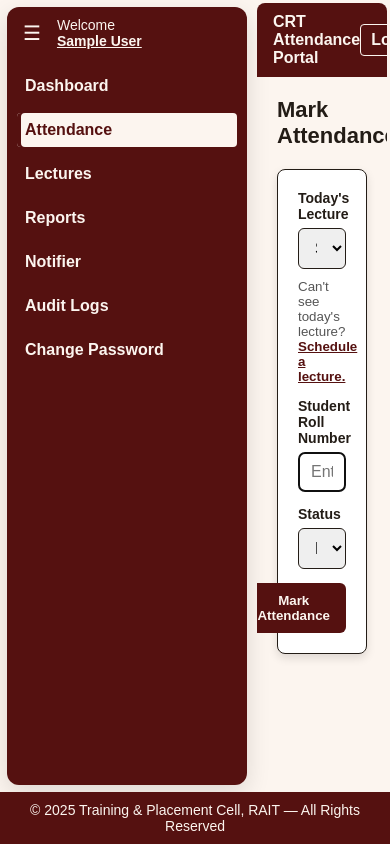
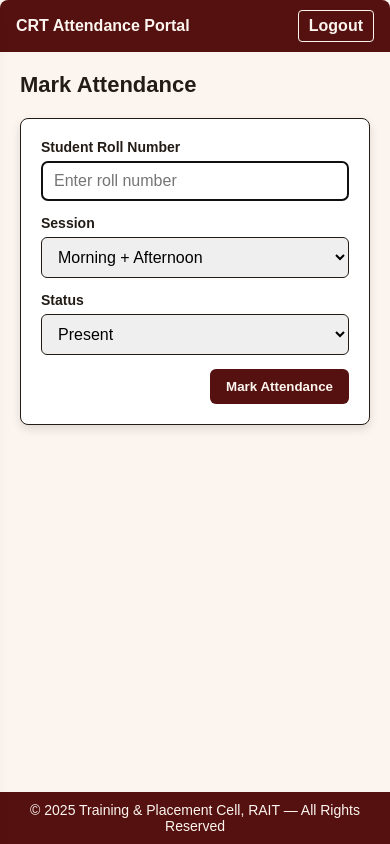
Before and after one commit to Starpredetor/tpc_attendance_dashboard, a Django app: page /attendance/attendance/mark/ in a window 390 px wide. Run offline with Django 5.2, Linux system fonts and the light colour scheme; the visitor is signed in with stand-in values (Sample User, id 1); data that the repository does not hold is empty.

Commit message:
> cleared unecessary vies from volunteer@views.py > debug statements in services.py > implemented explicit regular expression checking for roll number string in mark attendance > implmented error messages for views > changed the working of mark attendance now it only takes roll number and marks present for the batches mentioned in the select drop down > made UI/UX changes to phone view of mark_attendance page to be better visible on phone screen > implmented edit lecture modal both in front and back end > settings.py added list of allowed hosts DEBUG ONLY

```diff
--- a/attendance/services.py
+++ b/attendance/services.py
@@ -28,8 +28,7 @@ def mark_absent_for_date(target_date: date | None = None):
     lectures = Lecture.objects.filter(date=target_date)
 
     if not lectures.exists():
-        return  # No lectures today → do nothing
-
+        return
     for lecture in lectures:
         students = Student.objects.filter(
             batch=lecture.batch,
@@ -41,9 +40,7 @@ def mark_absent_for_date(target_date: date | None = None):
             lecture=lecture,
             status=PRESENT,
         ).values_list("student_id", flat=True)
-
         absent_students = students.exclude(id__in=present_student_ids)
-
         for student in absent_students:
             AttendanceRecord.objects.get_or_create(
                 student=student,
@@ -52,6 +49,7 @@ def mark_absent_for_date(target_date: date | None = None):
                     "status": ABSENT,
                 },
             )
+        print(f"Marked {len(absent_students) or 0} absent for lecture {lecture.id} on {target_date}")
         AuditLog.objects.create(
         action="EOD_ABSENCE_MARK",
         metadata={"date": str(target_date)},
--- a/attendance/views.py
+++ b/attendance/views.py
@@ -7,6 +7,7 @@ from django.contrib.auth.decorators import login_required, user_passes_test
 from students.models import Student
 from django.core.paginator import Paginator
 from django.urls import reverse
+import re
 
 
 
@@ -41,50 +42,54 @@ def admin_attendance_list(request):
 
 
 
-
 @login_required
 def mark_attendance(request):
     today = timezone.localdate()
-    # Only today's lectures
-    todays_lectures = Lecture.objects.filter(date=today)
 
-    # Lecture context (for GET + POST redirect preservation)
-    selected_lecture_id = request.GET.get("lecture")
-
-    if request.method == "POST":
-        lecture_id = request.POST.get("lecture")
-        roll_number = request.POST.get("roll_number")
-        status = request.POST.get("status")
-
-
-        if not lecture_id or not roll_number or not status:
-            messages.error(request, "All fields are required.")
-            return redirect(f"{reverse('mark_attendance')}?lecture={lecture_id}")
-
-
-        lecture = get_object_or_404(
-            Lecture,
-            id=lecture_id,
-            date=today,
+    if request.method == "GET":
+        return render(
+            request,
+            "attendance/volunteer_attendance_view.html",
         )
 
-        try:
-            student = Student.objects.get(
-                roll_number=roll_number,
-                is_active=True,
-            )
-        except Student.DoesNotExist:
-            messages.error(request, "Invalid roll number.")
-            return redirect(f"{reverse('mark_attendance')}?lecture={lecture.id}")
+    roll_number = request.POST.get("roll_number")
+    if not re.match(r'^(23|24)[A-Z]{2}\d{4}$', roll_number):
+        messages.error(request, "Invalid roll number format. Enter Manually.")
+        return redirect("mark_attendance")
 
-        if student.batch != lecture.batch or student.slot != lecture.slot:
-            messages.error(
-                request,
-                "Student does not belong to this lecture's batch or slot. From Batch: "f"{student.batch.name}")
-            return redirect(f"{reverse('mark_attendance')}?lecture={lecture.id}")
+    status = request.POST.get("status")
+    session_part = request.POST.get("session_part", "BOTH")
 
+    if not roll_number or not status:
+        messages.error(request, "Roll number and status are required.")
+        return redirect("mark_attendance")
 
-        attendance, created = AttendanceRecord.objects.update_or_create(
+    try:
+        student = Student.objects.get(roll_number=roll_number, is_active=True)
+    except Student.DoesNotExist:
+        messages.error(request, "Invalid roll number. Student not found.")
+        return redirect("mark_attendance")
+
+    lectures_qs = Lecture.objects.filter(
+        date=today,
+        batch=student.batch,
+        slot=student.slot,
+    )
+
+    if session_part != "BOTH":
+        lectures_qs = lectures_qs.filter(lecture_type=session_part)
+
+    if not lectures_qs.exists():
+        messages.error(
+            request,
+            "No matching lectures found for this student today."
+        )
+        return redirect("mark_attendance")
+
+    marked_sessions = []
+
+    for lecture in lectures_qs:
+        AttendanceRecord.objects.update_or_create(
             student=student,
             lecture=lecture,
             defaults={
@@ -92,28 +97,18 @@ def mark_attendance(request):
                 "marked_by": request.user,
             },
         )
+        marked_sessions.append(lecture.get_lecture_type_display())
 
-        if created:
-            messages.success(
-                request,
-                f"{student.roll_number} marked {status}"
-            )
-        else:
-            messages.info(
-                request,
-                f"{student.roll_number} updated to {status}"
-            )
+    session_text = " & ".join(sorted(set(marked_sessions)))
 
-        return redirect(f"{reverse('mark_attendance')}?lecture={lecture.id}")
+    messages.success(
+        request,
+        f"{student.roll_number} ({student.batch.name}) marked "
+        f"{'Present' if status == 'P' else 'Absent'} "
+        f"for {session_text} session(s)."
+    )
 
-    return render(
-        request,
-        "attendance/volunteer_attendance_view.html",
-        {
-            "todays_lectures": todays_lectures,
-            "selected_lecture_id": selected_lecture_id,
-        },
-    )
+    return redirect("mark_attendance")
 
 
 @login_required
--- a/lectures/urls.py
+++ b/lectures/urls.py
@@ -1,4 +1,3 @@
-# lectures/urls.py
 from django.urls import path
 from .views import manage_lectures, edit_lecture, delete_lecture, create_lecture
 
--- a/templates/attendance/admin_attendance_list.html
+++ b/templates/attendance/admin_attendance_list.html
@@ -100,7 +100,6 @@
 
 <h2>Student Attendance Overview</h2>
 
-<!-- SEARCH -->
 <form method="get" class="search-bar">
     <input type="text" name="q" placeholder="Search by roll no / name" value="{{ request.GET.q }}">
     <button type="submit">Search</button>
--- a/templates/attendance/volunteer_attendance_view.html
+++ b/templates/attendance/volunteer_attendance_view.html
@@ -90,6 +90,41 @@
     font-weight: bold;
     cursor: pointer;
 }
+@media (max-width: 768px) {
+
+    .sidebar {
+        position: fixed;
+        left: -260px;
+        top: 0;
+        height: 100%;
+        width: 240px;
+        background: white;
+        z-index: 2000;
+        transition: left 0.3s ease;
+        display: block;
+    }
+
+    .sidebar.open {
+        left: 0;
+    }
+
+    .toggle-btn {
+        display: inline-block;
+        font-size: 22px;
+        background: transparent;
+        border: none;
+        color: var(--offwhite);
+        cursor: pointer;
+    }
+
+    .main-area {
+        width: 100%;
+        margin: 0;
+    }
+}
+
+
+
 </style>
 
 <div class="attendance-container">
@@ -103,11 +138,11 @@
                 border-radius:6px;
                 font-weight:bold;
                 background:
-                    {% if message.tags == 'success' %}#e8f5e9{% elif message.tags == 'error' %}#ffebee{% else %}#e3f2fd{% endif %};
+                    {% if message.tags == 'success' %}#e8f5e9{% else %}#ffebee{% endif %};
                 color:
-                    {% if message.tags == 'success' %}#2e7d32{% elif message.tags == 'error' %}#c62828{% else %}#1565c0{% endif %};
+                    {% if message.tags == 'success' %}#2e7d32{% else %}#c62828{% endif %};
                 border:1px solid
-                    {% if message.tags == 'success' %}#4caf50{% elif message.tags == 'error' %}#ef5350{% else %}#64b5f6{% endif %};
+                    {% if message.tags == 'success' %}#4caf50{% else %}#ef5350{% endif %};
             ">
                 {{ message }}
                 </div>
@@ -118,31 +153,6 @@
     <div class="card">
         <form method="post">
             {% csrf_token %}
-
-            <div class="field">
-                <label for="lecture">Today's Lecture</label>
-                <select name="lecture" id="lecture" class="input" required>
-                    <option value="">Select lecture</option>
-                    {% for lecture in todays_lectures %}
-                        <option value="{{ lecture.id }}"
-                            {% if selected_lecture_id == lecture.id|stringformat:"s" %}
-                                selected
-                            {% endif %}
-                        >
-                            {{ lecture.batch.name }} / {{ lecture.slot.name }} — {{ lecture.date }}
-                        </option>
-                    {% empty %}
-                        <option disabled>No lectures scheduled for today</option>
-                    {% endfor %}
-                </select>
-
-                <small style="margin-top:4px; color:#555;">
-                    Can't see today's lecture?
-                    <a href="{% url 'manage_lectures' %}" style="color: var(--red); font-weight: bold;">
-                        Schedule a lecture.
-                    </a>
-                </small>
-            </div>
 
             <div class="field">
                 <label for="roll_number">Student Roll Number</label>
@@ -156,6 +166,15 @@
                     autofocus
                 >
             </div>
+            <div class="field">
+    <label for="session_part">Session</label>
+    <select name="session_part" id="session_part" class="input">
+        <option value="BOTH" selected>Morning + Afternoon</option>
+        <option value="MS">Morning Only</option>
+        <option value="AS">Afternoon Only</option>
+    </select>
+</div>
+
 
             <div class="field">
                 <label for="status">Status</label>
@@ -175,4 +194,11 @@
     </div>
 
 </div>
+<script>
+    document.getElementById('roll_number').focus();
+    function toggleSidebar() {
+    document.querySelector('.sidebar')?.classList.toggle('open');
+}
+
+</script>
 {% endblock %}
--- a/templates/dashboards/volunteer_dashboard.html
+++ b/templates/dashboards/volunteer_dashboard.html
@@ -2,7 +2,6 @@
 
 {% block title %}Volunteer Dashboard{% endblock %}
 
-{# ---------------- TOP RIGHT ---------------- #}
 {% block nav_right %}
 <form action="{% url 'logout' %}" method="post" style="margin:0;">
     {% csrf_token %}
@@ -10,7 +9,6 @@
 </form>
 {% endblock %}
 
-{# ---------------- SIDEBAR ---------------- #}
 {% block sidebar_links %}
 <ul class="sidebar-links">
     <li><a href="#" class="active">Dashboard</a></li>
@@ -20,7 +18,6 @@
 </ul>
 {% endblock %}
 
-{# ---------------- MAIN CONTENT ---------------- #}
 {% block content %}
 <style>
     .dashboard-grid {
@@ -75,7 +72,7 @@
 
     <a href="#" class="card">
         <h3>Today Present %</h3>
-        <p>{{ today_present_percent|default:0 }}%</p>
+        <p>{{ attendance_percent|default:0 }}%</p>
     </a>
 </div>
 
--- a/tpc_attendance_dashboard/settings.py
+++ b/tpc_attendance_dashboard/settings.py
@@ -31,7 +31,7 @@ load_dotenv()
 # SECURITY WARNING: don't run with debug turned on in production!
 DEBUG = True
 
-ALLOWED_HOSTS = []
+ALLOWED_HOSTS = ["0.0.0.0", "localhost", "127.0.0.1"]
 
 
 #ADMIN SITE QOL
```
Also changed, not shown: accounts/views.py (+0 -24 lines), lectures/views.py (+40 -22 lines), templates/lectures/manage_lectures.html (+108 -6 lines), 1 other file.
